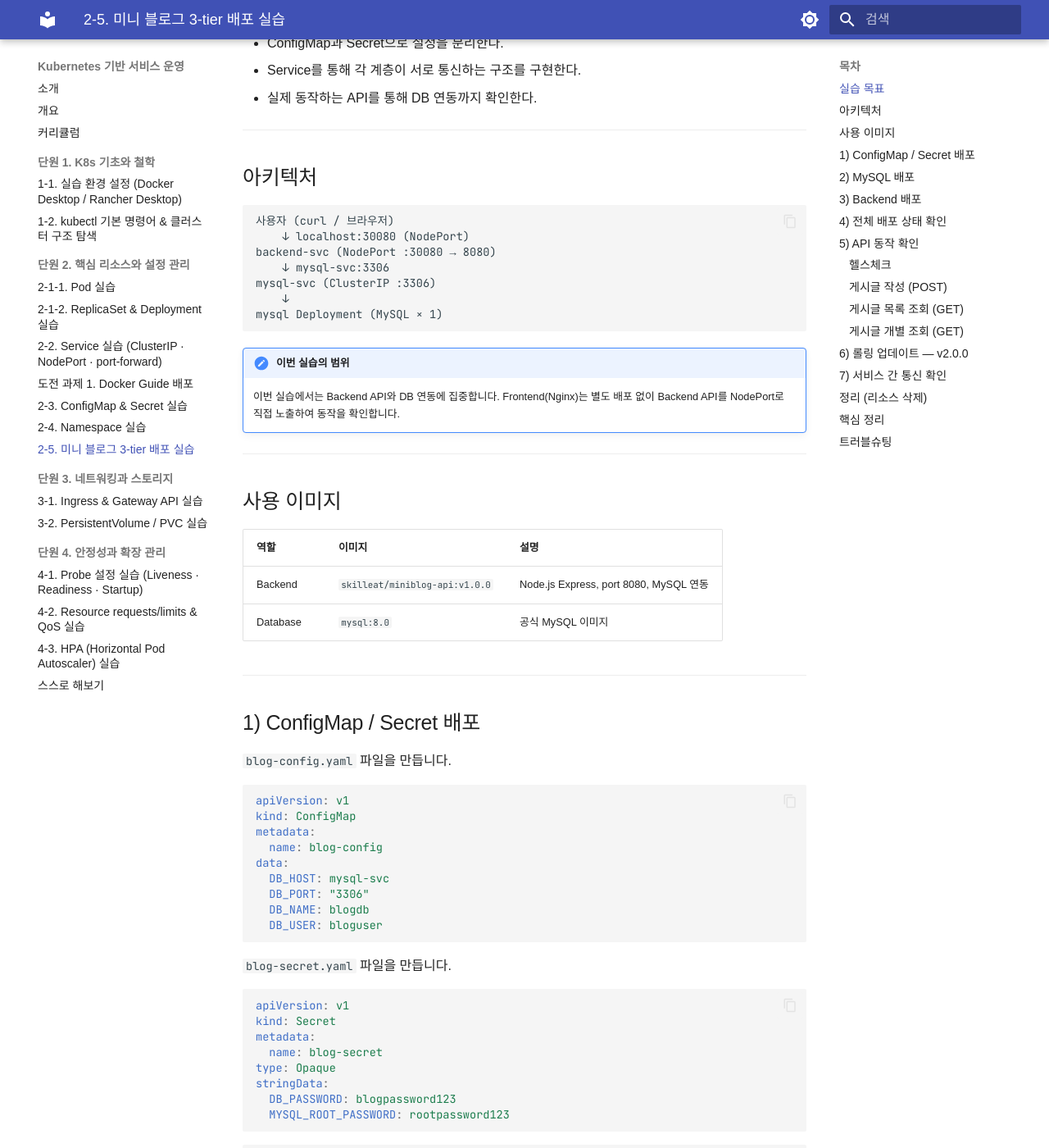
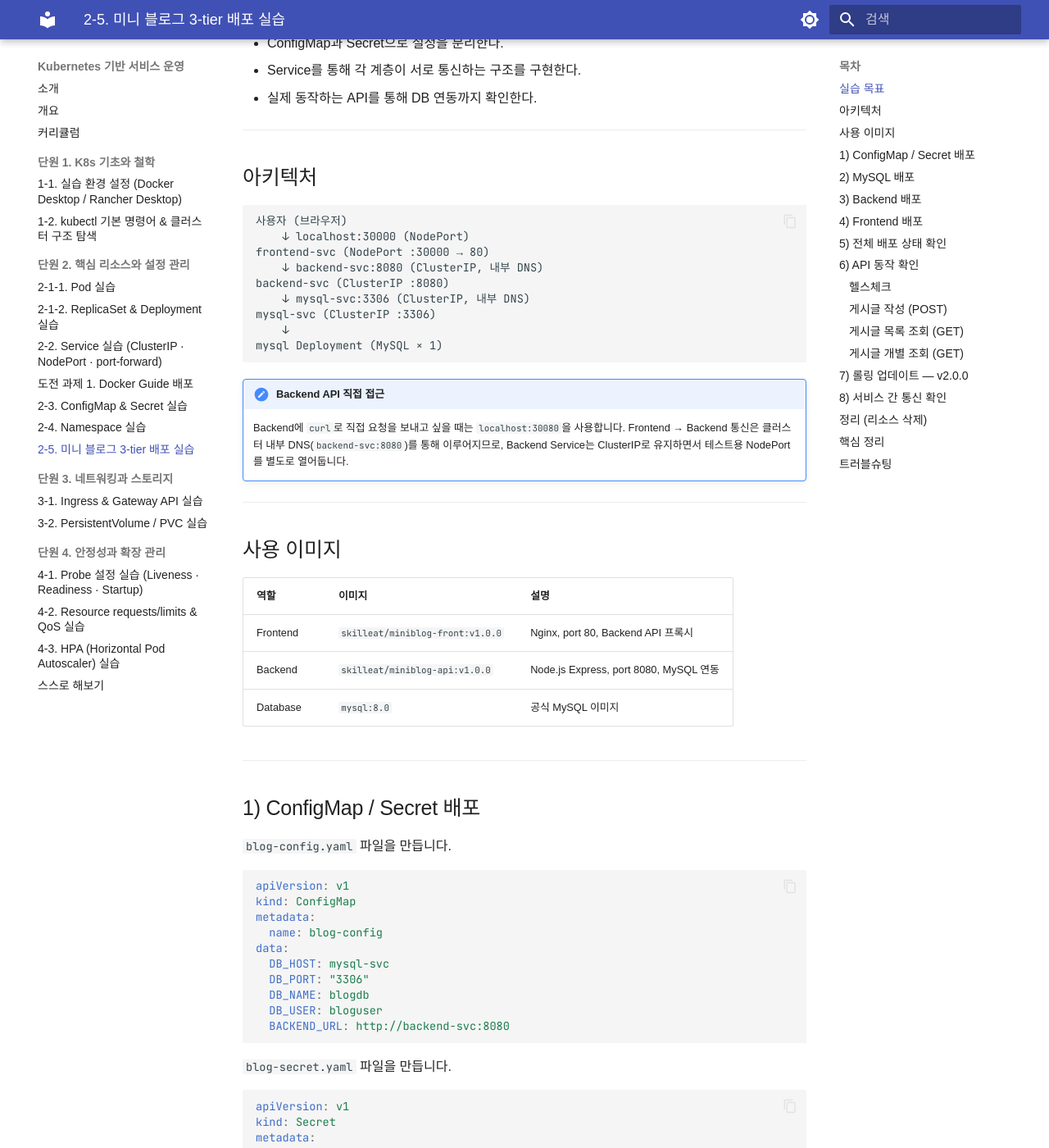
Before and after one commit to skilleat-labs/docker-k8s-labs, an MkDocs documentation site: the page built from docs/modules/module10/2-5.md, in a window 1280 px wide and 1400 px high, scrolled down 298 px. Shown: the whole window at 82% size. Built offline with MkDocs 1.6.1 and Material for MkDocs 9.7.7, drawn with Linux system fonts in a browser that asks for light colours; some web fonts are replaced; some of the changed text lies outside the part shown.

Commit message:
docs: 2-5 Frontend 배포 YAML 및 3-tier 아키텍처 다이어그램 추가
- 아키텍처 다이어그램에 Frontend(Nginx) 계층 반영
- frontend-deploy.yaml 섹션 추가 (NodePort 30000)
- blog-config에 BACKEND_URL 키 추가
- 사용 이미지 표에 skilleat/miniblog-front:v1.0.0 추가
- 전체 배포 확인 예시·정리 커맨드·트러블슈팅 업데이트
- 섹션 번호 4~8로 재정렬

Co-Authored-By: Claude Sonnet 4.6 <noreply@anthropic.com>

````diff
--- a/docs/modules/module10/2-5.md
+++ b/docs/modules/module10/2-5.md
@@ -12,17 +12,20 @@
 ## 아키텍처
 
 ```
-사용자 (curl / 브라우저)
-    ↓ localhost:30080 (NodePort)
-backend-svc (NodePort :30080 → 8080)
-    ↓ mysql-svc:3306
+사용자 (브라우저)
+    ↓ localhost:30000 (NodePort)
+frontend-svc (NodePort :30000 → 80)
+    ↓ backend-svc:8080 (ClusterIP, 내부 DNS)
+backend-svc (ClusterIP :8080)
+    ↓ mysql-svc:3306 (ClusterIP, 내부 DNS)
 mysql-svc (ClusterIP :3306)
     ↓
 mysql Deployment (MySQL × 1)
 ```
 
-!!! note "이번 실습의 범위"
-    이번 실습에서는 Backend API와 DB 연동에 집중합니다. Frontend(Nginx)는 별도 배포 없이 Backend API를 NodePort로 직접 노출하여 동작을 확인합니다.
+!!! note "Backend API 직접 접근"
+    Backend에 `curl`로 직접 요청을 보내고 싶을 때는 `localhost:30080`을 사용합니다.
+    Frontend → Backend 통신은 클러스터 내부 DNS(`backend-svc:8080`)를 통해 이루어지므로, Backend Service는 ClusterIP로 유지하면서 테스트용 NodePort를 별도로 열어둡니다.
 
 ---
 
@@ -30,6 +33,7 @@ mysql Deployment (MySQL × 1)
 
 | 역할 | 이미지 | 설명 |
 |---|---|---|
+| Frontend | `skilleat/miniblog-front:v1.0.0` | Nginx, port 80, Backend API 프록시 |
 | Backend | `skilleat/miniblog-api:v1.0.0` | Node.js Express, port 8080, MySQL 연동 |
 | Database | `mysql:8.0` | 공식 MySQL 이미지 |
 
@@ -49,6 +53,7 @@ data:
   DB_PORT: "3306"
   DB_NAME: blogdb
   DB_USER: bloguser
+  BACKEND_URL: http://backend-svc:8080
 ```
 
 `blog-secret.yaml` 파일을 만듭니다.
@@ -209,7 +214,69 @@ kubectl get svc backend-svc
 
 ---
 
-## 4) 전체 배포 상태 확인
+## 4) Frontend 배포
+
+`frontend-deploy.yaml` 파일을 만듭니다.
+
+```yaml
+apiVersion: apps/v1
+kind: Deployment
+metadata:
+  name: frontend
+spec:
+  replicas: 1
+  selector:
+    matchLabels:
+      app: frontend
+  template:
+    metadata:
+      labels:
+        app: frontend
+    spec:
+      containers:
+        - name: frontend
+          image: skilleat/miniblog-front:v1.0.0
+          ports:
+            - containerPort: 80
+          env:
+            - name: BACKEND_URL
+              valueFrom:
+                configMapKeyRef:
+                  name: blog-config
+                  key: BACKEND_URL
+          resources:
+            requests:
+              cpu: 50m
+              memory: 64Mi
+            limits:
+              cpu: 100m
+              memory: 128Mi
+---
+apiVersion: v1
+kind: Service
+metadata:
+  name: frontend-svc
+spec:
+  type: NodePort
+  selector:
+    app: frontend
+  ports:
+    - port: 80
+      targetPort: 80
+      nodePort: 30000
+```
+
+```bash
+kubectl apply -f frontend-deploy.yaml
+kubectl get pods -l app=frontend
+kubectl get svc frontend-svc
+```
+
+브라우저에서 `http://localhost:30000` 으로 접속해 Frontend가 정상적으로 뜨는지 확인합니다.
+
+---
+
+## 5) 전체 배포 상태 확인
 
 ```bash
 kubectl get all
@@ -218,22 +285,26 @@ kubectl get all
 출력 예시:
 
 ```
-NAME                           READY   STATUS    RESTARTS   AGE
-pod/backend-xxx                1/1     Running   0          1m
-pod/mysql-xxx                  1/1     Running   0          2m
+NAME                            READY   STATUS    RESTARTS   AGE
+pod/backend-xxx                 1/1     Running   0          1m
+pod/backend-yyy                 1/1     Running   0          1m
+pod/frontend-xxx                1/1     Running   0          30s
+pod/mysql-xxx                   1/1     Running   0          2m
 
 NAME               TYPE        CLUSTER-IP      PORT(S)
 backend-svc        NodePort    10.96.1.11      8080:30080/TCP
+frontend-svc       NodePort    10.96.1.10      80:30000/TCP
 mysql-svc          ClusterIP   10.96.1.12      3306/TCP
 
-NAME                 READY   UP-TO-DATE   AVAILABLE
-deployment/backend   2/2     2            2
-deployment/mysql     1/1     1            1
+NAME                   READY   UP-TO-DATE   AVAILABLE
+deployment/backend     2/2     2            2
+deployment/frontend    1/1     1            1
+deployment/mysql       1/1     1            1
 ```
 
 ---
 
-## 5) API 동작 확인
+## 6) API 동작 확인
 
 ### 헬스체크
 
@@ -316,7 +387,7 @@ curl -X POST http://localhost:30080/posts \
 
 ---
 
-## 7) 서비스 간 통신 확인
+## 8) 서비스 간 통신 확인
 
 Backend Pod 내부에서 MySQL Service로 직접 통신이 되는지 확인합니다.
 
@@ -332,6 +403,7 @@ exit
 ## 정리 (리소스 삭제)
 
 ```bash
+kubectl delete -f frontend-deploy.yaml
 kubectl delete -f backend-deploy.yaml
 kubectl delete -f mysql-deploy.yaml
 kubectl delete -f blog-config.yaml
@@ -343,6 +415,7 @@ kubectl delete -f blog-secret.yaml
 ## 핵심 정리
 
 - 각 계층은 Service 이름(DNS)으로 서로를 찾습니다. Pod IP를 직접 사용하지 않습니다.
+- Frontend → Backend → DB 순으로 내부 ClusterIP DNS를 통해 통신하며, 사용자에게 노출되는 진입점은 frontend-svc NodePort(30000) 하나입니다.
 - ConfigMap·Secret은 코드 변경 없이 환경에 따라 설정을 바꿀 수 있게 합니다.
 - Backend가 기동될 때 DB 연결을 재시도(최대 10회)하므로 MySQL보다 먼저 떠도 자동으로 연결됩니다.
 - v1.0.0 → v2.0.0 롤링 업데이트 중 기존 Pod가 살아있기 때문에 요청 중단 없이 교체됩니다.
@@ -354,4 +427,6 @@ kubectl delete -f blog-secret.yaml
 | MySQL Pod `CrashLoopBackOff` | Secret의 `MYSQL_ROOT_PASSWORD` 설정 확인 |
 | Backend Pod 로그에 `DB connection failed` | MySQL Pod가 아직 기동 중 — 자동 재시도하므로 잠시 대기 |
 | `curl localhost:30080` 응답 없음 | `kubectl get svc backend-svc` 에서 NodePort 30080 확인 |
+| 브라우저 `localhost:30000` 접속 불가 | `kubectl get svc frontend-svc` 에서 NodePort 30000 확인 |
+| Frontend에서 API 호출 실패 | ConfigMap의 `BACKEND_URL` 값(`http://backend-svc:8080`) 확인 |
 | POST 후 GET에 데이터가 없음 | 다른 Backend Pod로 요청이 간 것이 아닌지 — 둘 다 같은 DB를 공유하므로 문제 없음 |
````
Also changed, not shown: other parts of docs/modules/module10/2-5.md (+1 -1 lines).
